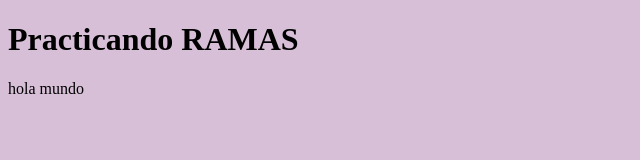
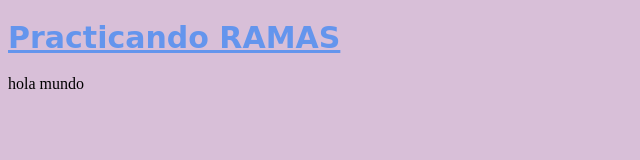
Before and after one commit to SaulSneider7/prueba_ramas, a plain HTML site: page index.html in a window 1280 px wide. Shown: the whole page, without its empty margins (0-640 px from the left). Drawn offline with Linux system fonts and the light colour scheme.

Commit message:
kokoriko

```diff
--- a/index.html
+++ b/index.html
@@ -7,7 +7,7 @@
     <link rel="stylesheet" href="style.css">
 </head>
 <body>
-    <h1 class="titulo">Practicando RAMAS</h1>
+    <h1 class="titulo" style="font-family: cursive; font-size: 30px; color: cornflowerblue; text-decoration: underline;">Practicando RAMAS</h1>
     <p>hola mundo</p>
     <script src="script.js"></script>
 </body>
```
